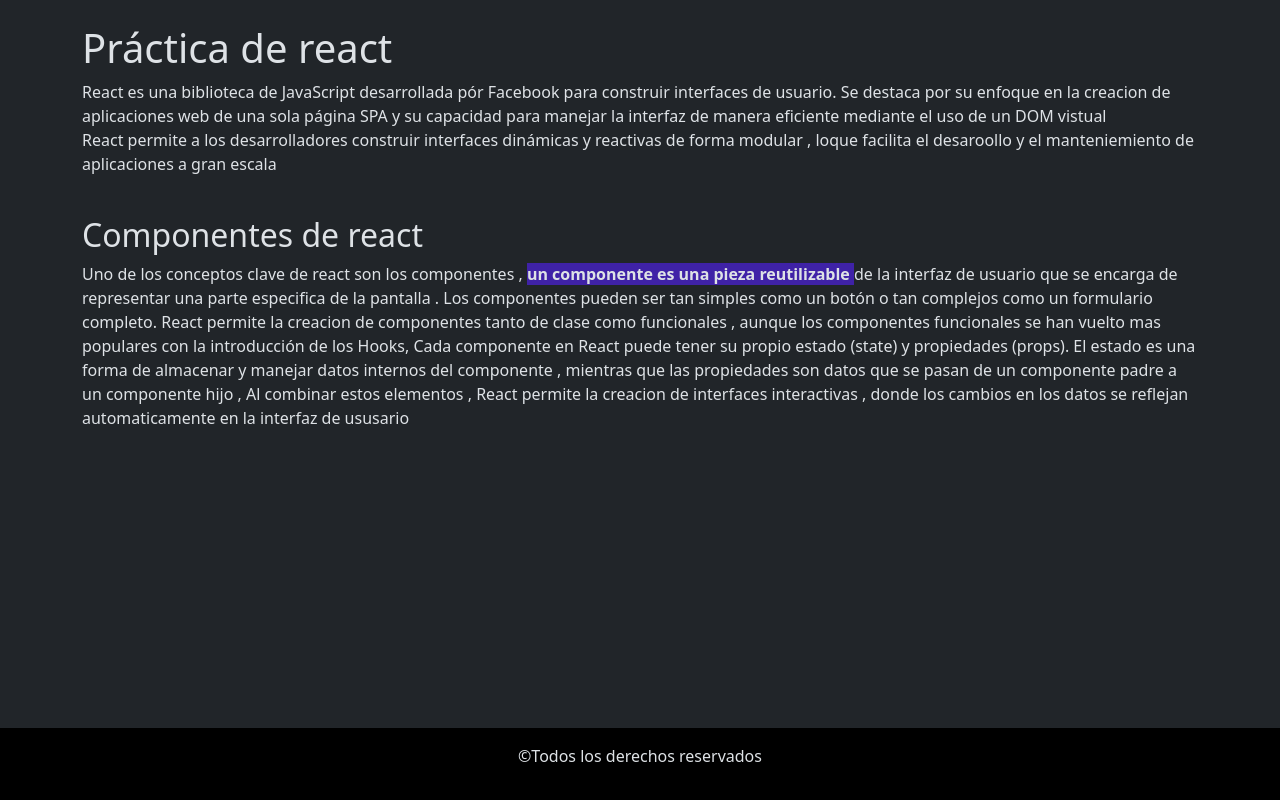
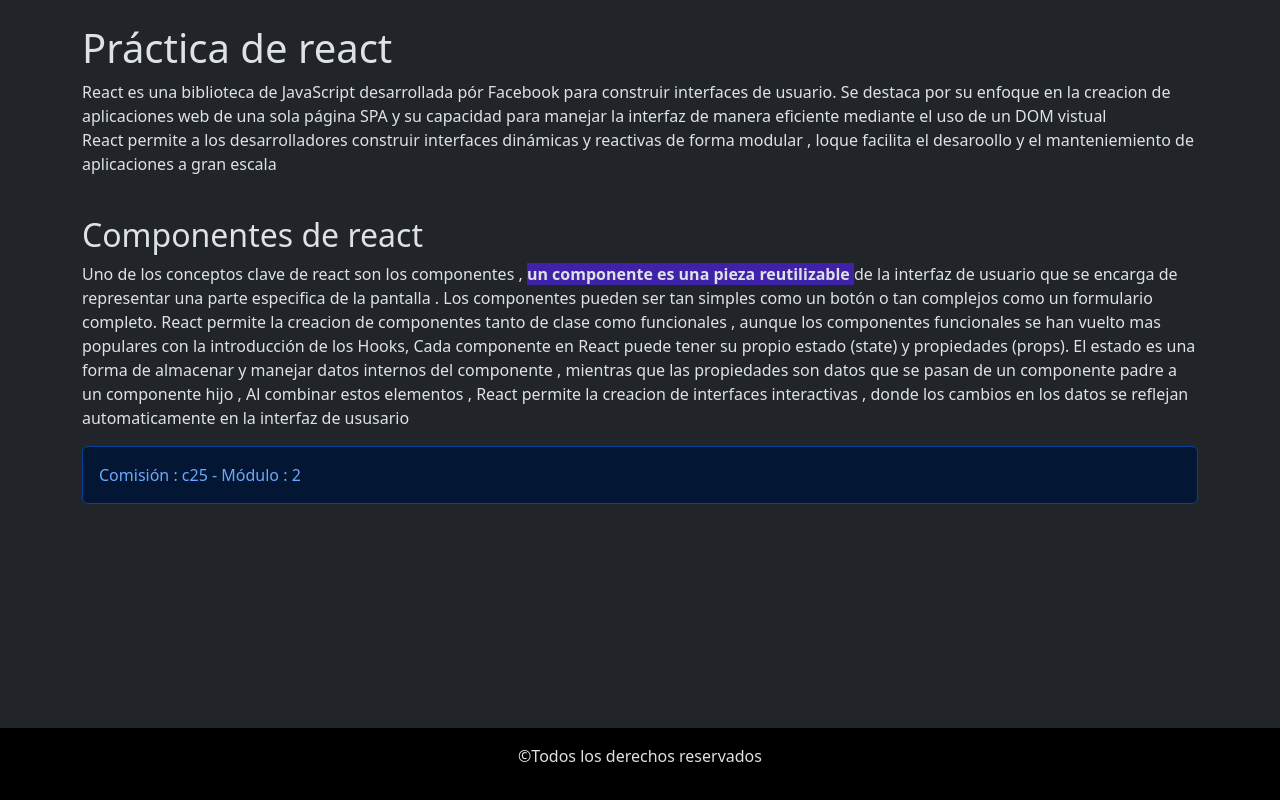
Before and after one commit to vimi08/contadorC, a React (Vite) app: page / in a window 1280 px wide. Built offline with nearby package versions, Linux system fonts and the light colour scheme.

Commit message:
enviamos datos por props desde App a Teoria

```diff
--- a/src/App.jsx
+++ b/src/App.jsx
@@ -1,6 +1,6 @@
 import Header from "./components/Header";
 import Teoria from "./components/Teoria";
-import Footer from "./components/Footer"
+import Footer from "./components/Footer";
 
 function App() {
   //AQUI VA LA LÓGICA DEL COMPONENTE
@@ -10,7 +10,7 @@
       {/*<Header></Header>*/}
       <Header />
       <main className="container">
-        <Teoria></Teoria>
+        <Teoria comision="c25" modulo={2} />
       </main>
       <Footer></Footer>
     </>
--- a/src/components/Teoria.jsx
+++ b/src/components/Teoria.jsx
@@ -1,6 +1,7 @@
-import React from "react";
 
-const Teoria = () => {
+const Teoria = (props) => {
+
+
   return (
     <section>
       <h2>Componentes de react</h2>
@@ -23,6 +24,9 @@
         interactivas , donde los cambios en los datos se reflejan
         automaticamente en la interfaz de ususario
       </p>
+      <div className="alert alert-primary" role="alert">
+        Comisión : {props.comision} - Módulo : {props.modulo}
+      </div>
     </section>
   );
 };
```
